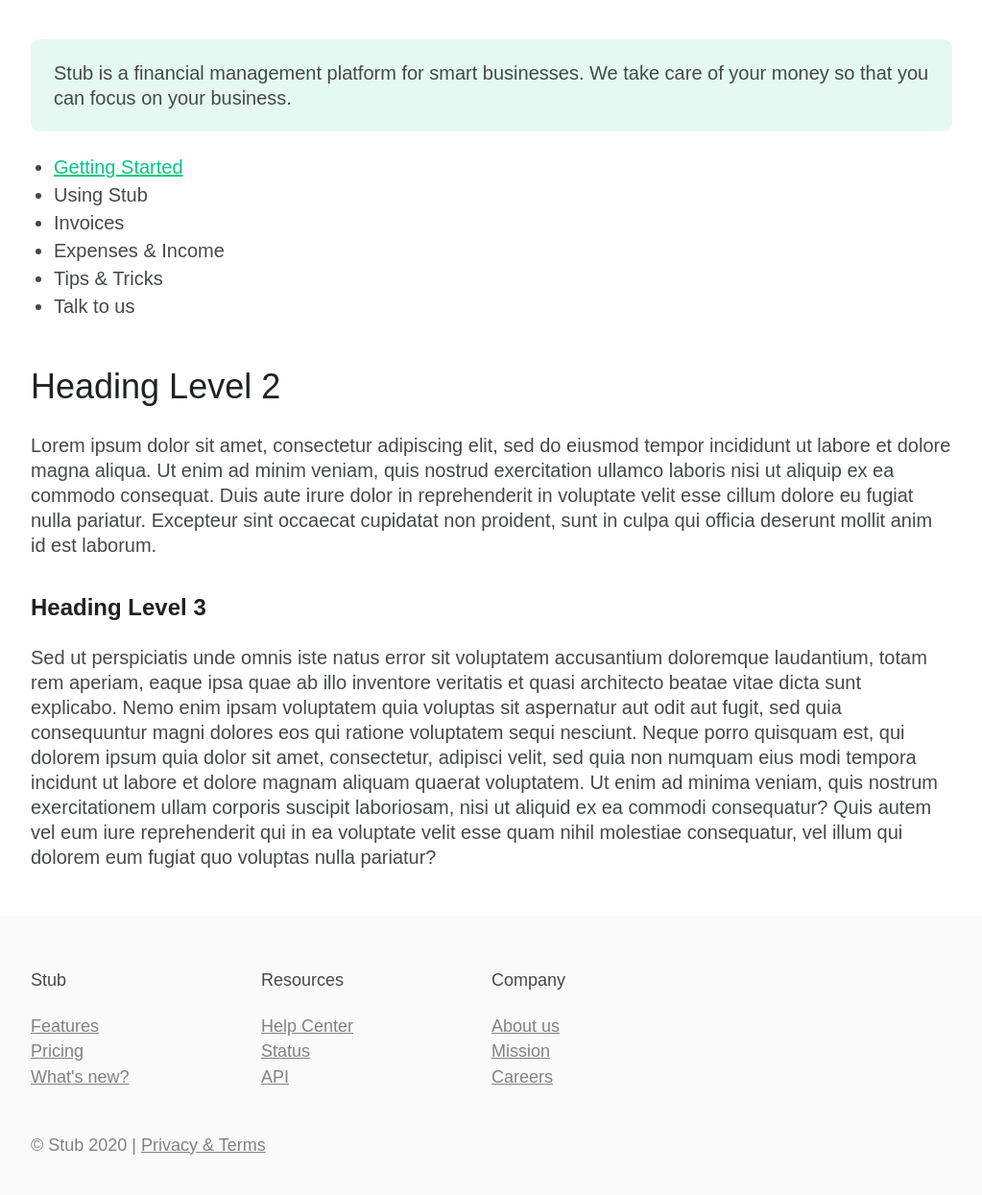
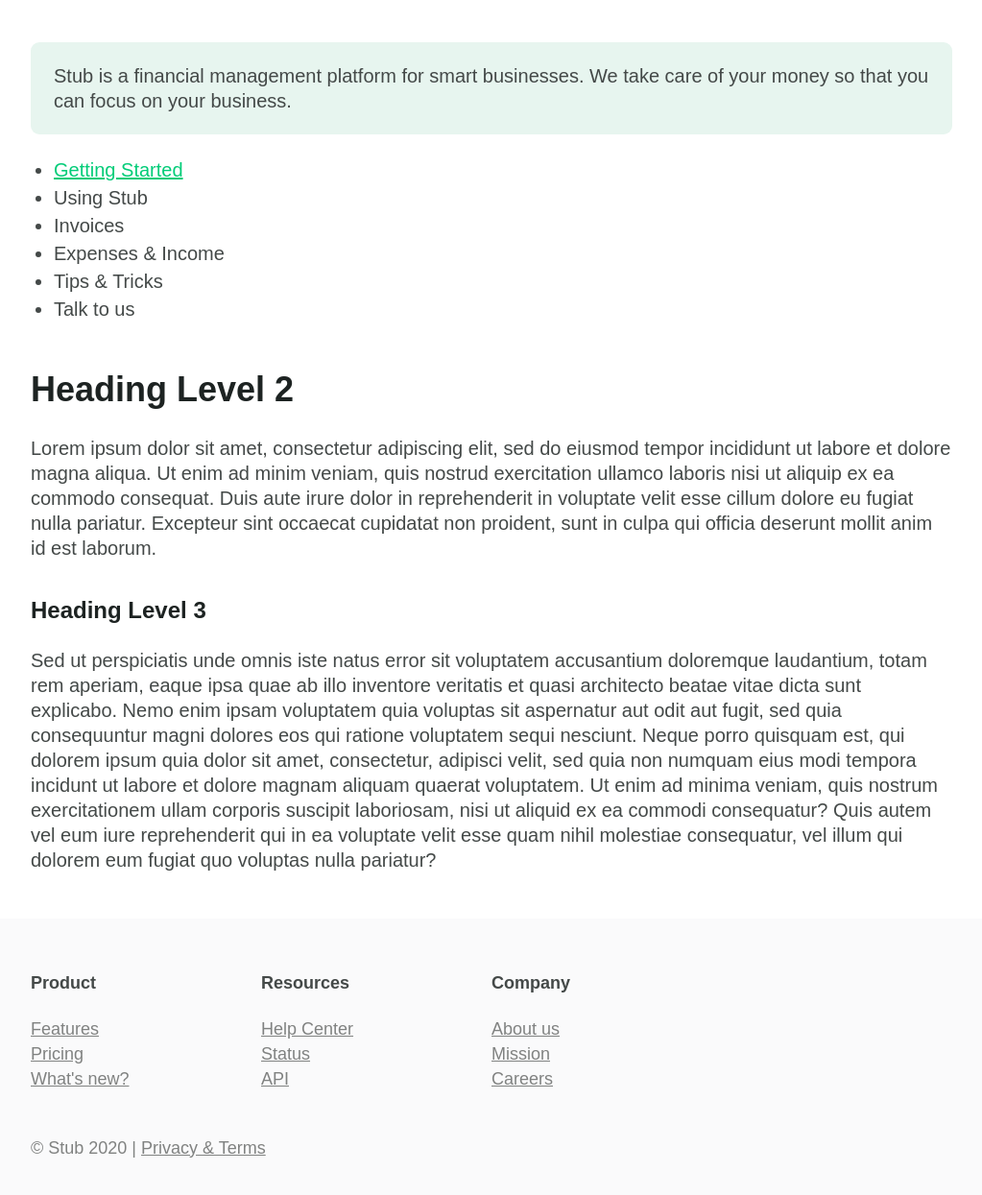
Before and after one commit to stubafrica/support-legacy, a Jekyll site: the page built from index.markdown, in a window 1280 px wide, cut to the strip 309-1565 px from the top of the page. Shown: the top 1245 px of the strip at 96% size, without its empty margins (128-1151 px from the left). Built offline with Jekyll 4.4.1, drawn with Linux system fonts in a browser that asks for light colours; some web fonts are replaced; comment, search, counter and statistics services are not loaded.

Commit message:
typography update

```diff
--- a/_includes/footer.html
+++ b/_includes/footer.html
@@ -1,7 +1,7 @@
 <footer>
     <div class="wrapper">
         <div class="column">
-            <h5>Stub</h5>
+            <h5>Product</h5>
             <ul>
                 <li><a href="">Features</a></li>
                 <li><a href="">Pricing</a></li>
--- a/_includes/header.html
+++ b/_includes/header.html
@@ -1,7 +1,7 @@
 <header>
     <nav class="site-nav">
         <div class="wrapper">
-            <a href="https://stub.africa/"><img src="{{ '/assets/img/stub.svg' | prepend: site.baseurl }}" alt="Stub Support" class="stub-logo"></a>
+            <a href="https://stub.africa/"><img src="{{ '/assets/img/stub-logo.svg' | prepend: site.baseurl }}" alt="Stub Support" class="stub-logo"></a>
             <h1><a href="{{ site.baseurl }}/">Help Centre</a></h1>
             <a href="https://stub.africa/" target="_blank" class="button">Log in <span class="material-icons">open_in_new</span></a>
         </div>
--- a/_sass/_layout.scss
+++ b/_sass/_layout.scss
@@ -52,9 +52,9 @@
 }
 
 .page-title {
-    background: #121640 url('../assets/img/bg.png') repeat center center;
+    background: #121640 url('../assets/img/bg.jpg') repeat center center;
     background-size: 100% auto;
-
+    // background: #002F1B;
     padding: 18px 0;
 
     h1,h2,h3,h4,h5,h6 {
@@ -62,7 +62,7 @@
         margin: 9px 0;
     }
     p {
-        color: $gray-2;
+        color: $gray-3;
         margin: 12px 0;
     }
 }
@@ -96,10 +96,14 @@
 
     .toc {
         width: 100%;
-        background: $gray-1;
-        padding: 0 24px;
+        background: #E7F5EF;
+        padding: 0 24px 12px;
         border-radius: 9px;
         box-sizing: border-box;
+
+        a {
+            text-decoration: none;
+        }
 
         ul {
             list-style: none;
--- a/_sass/_typography.scss
+++ b/_sass/_typography.scss
@@ -1,5 +1,5 @@
 body {
-    font-family: $font-family;
+    font-family: $text-font-family;
     line-height: 1.3;
     font-size: 16px;
     color: $gray-9;
@@ -15,39 +15,45 @@ body {
     background: $brand-light;
 }
 h1 {
+    font-family: $display-font-family;
     font-size: 24px;
     color: $dark;
-    font-weight: 500;
+    font-weight: 600;
     margin: 36px 0 9px;
 }
 h2 {
+    font-family: $display-font-family;
     font-size: 20px;
     color: $dark;
-    font-weight: 500;
+    font-weight: 600;
     margin: 28px 0 9px;
 }
 h3 {
+    font-family: $display-font-family;
     font-size: 18px;
     color: $dark;
     font-weight: 700;
     margin: 24px 0 9px;
 }
 h4 {
+    font-family: $display-font-family;
     font-size: 16px;
     color: $dark;
     font-weight: 700;
     margin: 20px 0 9px;
 }
 h5 {
+    font-family: $display-font-family;
     font-size: 16px;
     color: $dark;
-    font-weight: 500;
+    font-weight: 600;
     margin: 20px 0 9px;
 }
 h6 {
+    font-family: $display-font-family;
     font-size: 16px;
     color: $dark;
-    font-weight: 400;
+    font-weight: 600;
     margin: 20px 0 9px;
 }
 p {
@@ -87,7 +93,7 @@ a {
     padding: 12px;
     margin: 12px 0;
     border-radius: 9px;
-    background-color: $brand-vlight;
+    background-color: #E7F5EF;
 }
 
 .button {
--- a/css/main.scss
+++ b/css/main.scss
@@ -5,64 +5,90 @@
 @charset "utf-8";
 
 @font-face {
-    font-family: 'public-sans';
-    src: url('../assets/fonts/PublicSans-Regular.woff2') format('woff2'),
-         url('../assets/fonts/PublicSans-Regular.woff') format('woff'),
-         url('../assets/fonts/PublicSans-Regular.ttf') format('truetype');
+    font-family: 'Public Sans';
+    src: url('../assets/fonts/publicsans-regular.woff2') format('woff2'),
+         url('../assets/fonts/publicsans-regular.woff') format('woff'),
+         url('../assets/fonts/publicsans-regular.ttf') format('truetype');
     font-weight: normal;
     font-style: normal;
 }
 
 @font-face {
-    font-family: 'public-sans';
-    src: url('../assets/fonts/PublicSans-Italic.woff2') format('woff2'),
-         url('../assets/fonts/PublicSans-Italic.woff') format('woff'),
-         url('../assets/fonts/PublicSans-Italic.ttf') format('truetype');
+    font-family: 'Public Sans';
+    src: url('../assets/fonts/publicsans-italic.woff2') format('woff2'),
+         url('../assets/fonts/publicsans-italic.woff') format('woff'),
+         url('../assets/fonts/publicsans-italic.ttf') format('truetype');
     font-weight: normal;
     font-style: italic;
 }
 
 @font-face {
-    font-family: 'public-sans';
-    src: url('../assets/fonts/PublicSans-Medium.woff2') format('woff2'),
-         url('../assets/fonts/PublicSans-Medium.woff') format('woff'),
-         url('../assets/fonts/PublicSans-Medium.ttf') format('truetype');
+    font-family: 'Public Sans';
+    src: url('../assets/fonts/publicsans-medium.woff2') format('woff2'),
+         url('../assets/fonts/publicsans-medium.woff') format('woff'),
+         url('../assets/fonts/publicsans-medium.ttf') format('truetype');
     font-weight: 500;
     font-style: normal;
 }
 
 @font-face {
-    font-family: 'public-sans';
-    src: url('../assets/fonts/PublicSans-MediumItalic.woff2') format('woff2'),
-         url('../assets/fonts/PublicSans-MediumItalic.woff') format('woff'),
-         url('../assets/fonts/PublicSans-MediumItalic.ttf') format('truetype');
+    font-family: 'Public Sans';
+    src: url('../assets/fonts/publicsans-mediumitalic.woff2') format('woff2'),
+         url('../assets/fonts/publicsans-mediumitalic.woff') format('woff'),
+         url('../assets/fonts/publicsans-mediumitalic.ttf') format('truetype');
     font-weight: 500;
     font-style: italic;
 }
 
 @font-face {
-    font-family: 'public-sans';
-    src: url('../assets/fonts/PublicSans-Bold.woff2') format('woff2'),
-         url('../assets/fonts/PublicSans-Bold.woff') format('woff'),
-         url('../assets/fonts/PublicSans-Bold.ttf') format('truetype');
+    font-family: 'Public Sans';
+    src: url('../assets/fonts/publicsans-bold.woff2') format('woff2'),
+         url('../assets/fonts/publicsans-bold.woff') format('woff'),
+         url('../assets/fonts/publicsans-bold.ttf') format('truetype');
     font-weight: 700;
     font-style: normal;
 }
 
 @font-face {
-    font-family: 'public-sans';
-    src: url('../assets/fonts/PublicSans-BoldItalic.woff2') format('woff2'),
-         url('../assets/fonts/PublicSans-BoldItalic.woff') format('woff'),
-         url('../assets/fonts/PublicSans-BoldItalic.ttf') format('truetype');
+    font-family: 'Public Sans';
+    src: url('../assets/fonts/publicsans-bolditalic.woff2') format('woff2'),
+         url('../assets/fonts/publicsans-bolditalic.woff') format('woff'),
+         url('../assets/fonts/publicsans-bolditalic.ttf') format('truetype');
     font-weight: 700;
     font-style: italic;
 }
 
-$font-family: 'public-sans', sans-serif;
+@font-face {
+    font-family: 'Basier Circle';
+    src: url('../assets/fonts/basiercircle-regular-webfont.woff2') format('woff2'),
+         url('../assets/fonts/basiercircle-regular-webfont.woff') format('woff'),
+         url('../assets/fonts/basiercircle-regular-webfont.ttf') format('truetype');
+    font-weight: 400;
+    font-style: normal;
+}
+@font-face {
+    font-family: 'Basier Circle';
+    src: url('../assets/fonts/basiercircle-semibold-webfont.woff2') format('woff2'),
+         url('../assets/fonts/basiercircle-semibold-webfont.woff') format('woff'),
+         url('../assets/fonts/basiercircle-semibold-webfont.ttf') format('truetype');
+    font-weight: 600;
+    font-style: normal;
+}
+@font-face {
+    font-family: 'Basier Circle';
+    src: url('../assets/fonts/basiercircle-bold-webfont.woff2') format('woff2'),
+         url('../assets/fonts/basiercircle-bold-webfont.woff') format('woff'),
+         url('../assets/fonts/basiercircle-bold-webfont.ttf') format('truetype');
+    font-weight: 700;
+    font-style: normal;
+}
+
+$display-font-family: 'Basier Circle', sans-serif;
+$text-font-family: 'Public Sans', sans-serif;
 
 $brand-vlight:#E5F9F2;
 $brand-light: #CCF4E5;
-$brand:       #00C77F;
+$brand:       #00CC78;
 $brand-dark:  #08A87F;
 $light:       #ffffff;
 $gray-1:      #fafafb;
@@ -76,7 +102,7 @@ $gray-8:      #808281;
 $gray-9:      #444948;
 $dark:        #1d2322;
 
-$site-width:  960px;
+$site-width:    960px;
 $border-radius: 4px;
 
 $breakpoint-md: 480px;
```
Also changed, not shown: assets/fonts/basiercircle-bold-webfont.ttf (added), assets/fonts/basiercircle-bold-webfont.woff (added), assets/fonts/basiercircle-bold-webfont.woff2 (added), assets/fonts/basiercircle-regular-webfont.ttf (added), assets/fonts/basiercircle-regular-webfont.woff (added), assets/fonts/basiercircle-regular-webfont.woff2 (added), assets/fonts/basiercircle-semibold-webfont.ttf (added), assets/fonts/basiercircle-semibold-webfont.woff (added), assets/fonts/basiercircle-semibold-webfont.woff2 (added), assets/img/bg.jpg (added), assets/img/stub-logo.svg (added).
